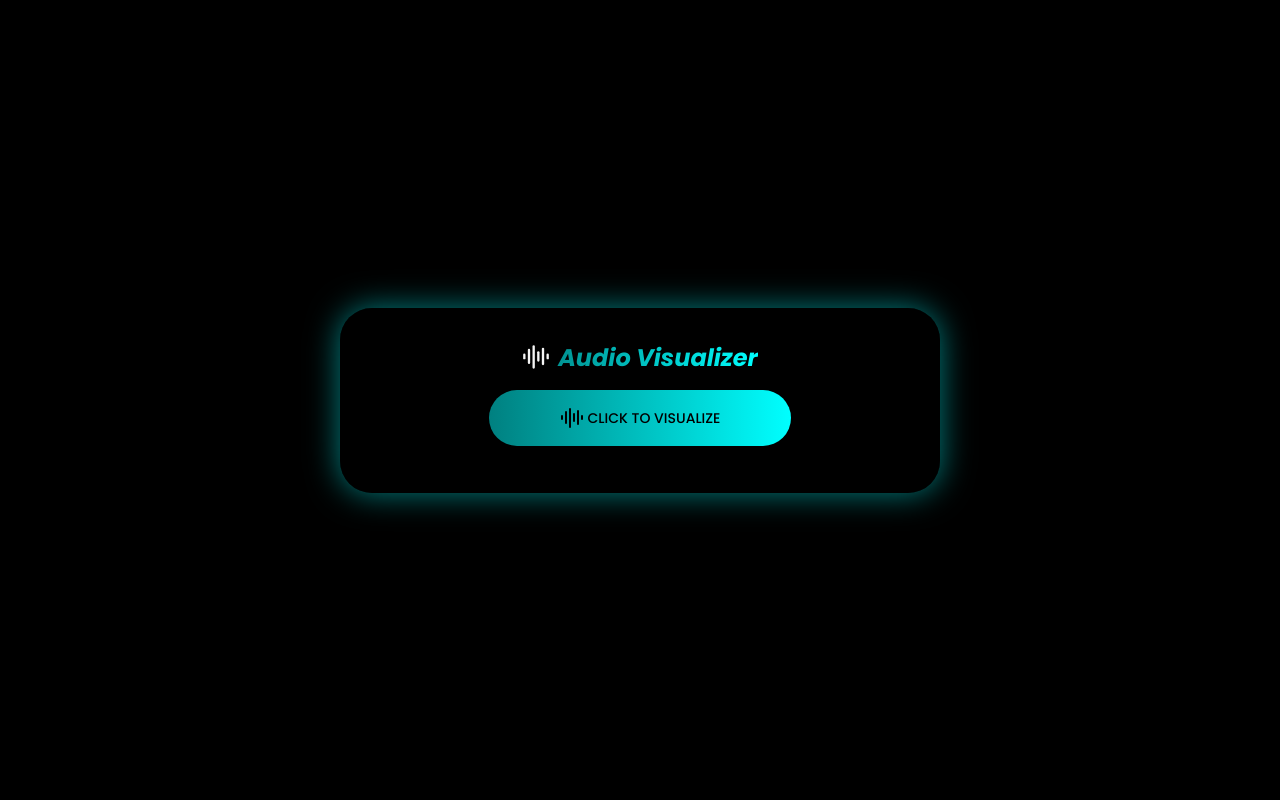
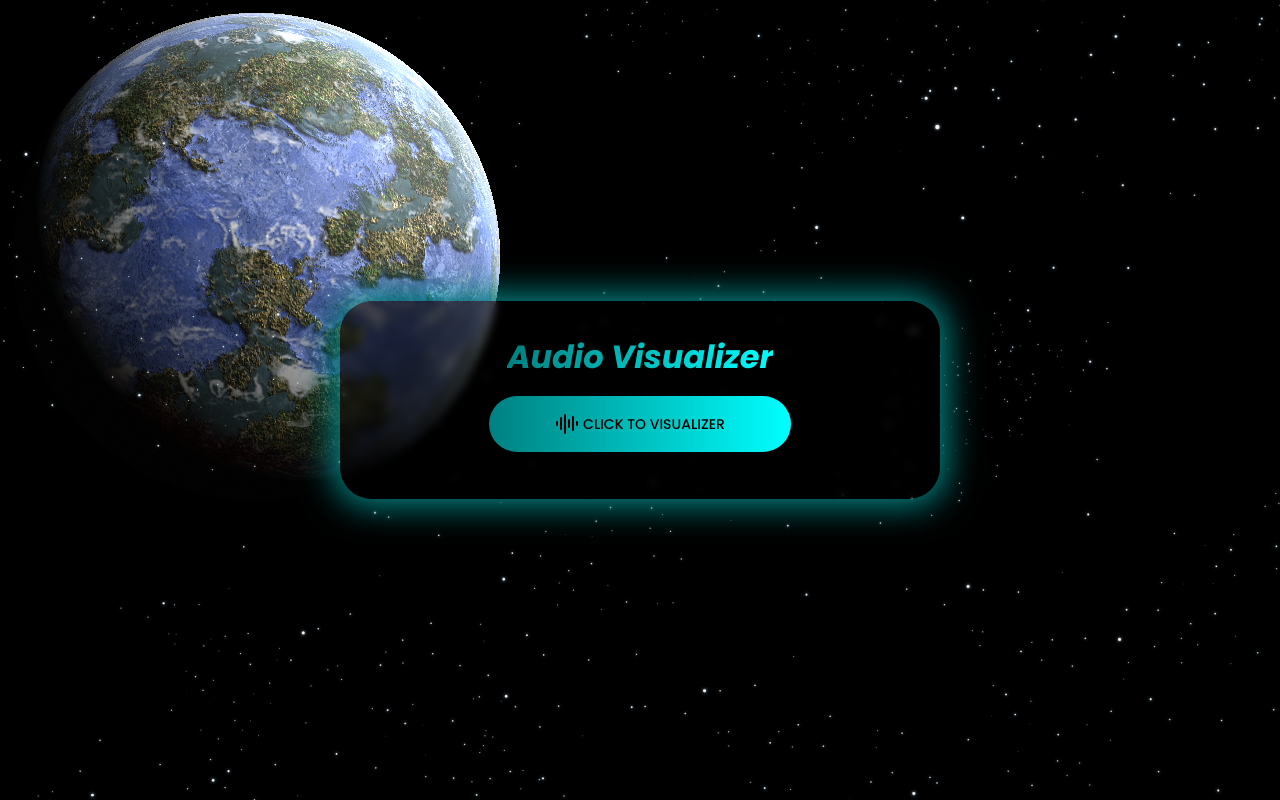
Before and after one commit to lyrarod/audio-visualizer, a website: page index.html in a window 1280 px wide. Drawn offline with Linux system fonts and the light colour scheme.

Commit message:
add terrestrial

```diff
--- a/index.html
+++ b/index.html
@@ -10,31 +10,10 @@
   </head>
   <body>
     <div class="container animation">
-      <h1>
-        <svg
-          xmlns="http://www.w3.org/2000/svg"
-          width="28"
-          height="28"
-          viewBox="0 0 24 24"
-          fill="none"
-          stroke="currentColor"
-          stroke-width="2"
-          stroke-linecap="round"
-          stroke-linejoin="round"
-          class="lucide lucide-audio-lines-icon lucide-audio-lines"
-        >
-          <path d="M2 10v3" />
-          <path d="M6 6v11" />
-          <path d="M10 3v18" />
-          <path d="M14 8v7" />
-          <path d="M18 5v13" />
-          <path d="M22 10v3" />
-        </svg>
-        <p>Audio Visualizer</p>
-      </h1>
+      <h1>Audio Visualizer</h1>
+
       <div id="audioContainer">
         <audio id="audio" controls></audio>
-
         <button id="btnVisualizer">
           <svg
             xmlns="http://www.w3.org/2000/svg"
@@ -55,7 +34,7 @@
             <path d="M18 5v13" />
             <path d="M22 10v3" />
           </svg>
-          Click to Visualize
+          Click to Visualizer
         </button>
       </div>
 
@@ -70,5 +49,6 @@
       </div>
     </div>
     <canvas id="canvas"></canvas>
+    <img src="/assets/Terrestrial_01-512x512.png" alt="" id="planet" />
   </body>
 </html>
--- a/main.js
+++ b/main.js
@@ -1,5 +1,3 @@
-import { convertAudioToBase64 } from "./utils.js";
-
 const audio = document.getElementById("audio");
 const fileInput = document.getElementById("file");
 const canvas = document.getElementById("canvas");
@@ -17,6 +15,8 @@ const btnFile = document.getElementById("btnFile");
 const btnVisualizer = document.getElementById("btnVisualizer");
 const labelFile = document.getElementById("labelFile");
 const fileContainer = document.getElementById("fileContainer");
+const line = document.getElementById("line");
+const planet = document.getElementById("planet");
 
 btnFile.addEventListener("click", () => fileInput.click());
 
@@ -24,29 +24,26 @@ function addBadge(file) {
   const button = document.createElement("button");
   button.innerText = file.name;
   button.id = String(Date.now());
+  button.classList.add("animation");
   document.getElementById("badges").appendChild(button);
-  button.classList.add("animation");
 
-  button.addEventListener("click", (e) => {
-    e.preventDefault();
+  button.addEventListener("click", () => {
     audio.src = file.src;
     audio.play();
     audio.loop = true;
+    btnFile.innerText = file.name;
     setupAudio(audio);
     draw();
-
-    btnVisualizer.disabled = false;
-    btnFile.innerText = file.name;
   });
 }
 
 btnVisualizer.addEventListener("click", (e) => {
-  e.preventDefault();
   audio.src = "/assets/audios/never-back-down.ogg";
   audio.play();
   audio.loop = true;
   e.target.style.display = "none";
   fileContainer.style.display = "flex";
+  planet.style.animationPlayState = "running";
   setupAudio(audio);
   draw();
 });
@@ -54,9 +51,7 @@ btnVisualizer.addEventListener("click", (e) => {
 fileInput.addEventListener("change", async (e) => {
   const file = e.target.files[0];
   if (!file) return;
-  let src = URL.createObjectURL(file);
-  btnVisualizer.disabled = false;
-  btnVisualizer.style.display = "none";
+  const src = URL.createObjectURL(file);
   btnFile.innerText = file.name;
   labelFile.innerText = "Current Audio: ";
   line.style.display = "flex";
@@ -80,7 +75,6 @@ function setupAudio(audio) {
   analyser.fftSize = 2048;
   bufferLength = analyser.frequencyBinCount;
   dataArray = new Uint8Array(bufferLength);
-
   analyser.getByteTimeDomainData(dataArray);
 }
 
--- a/style.css
+++ b/style.css
@@ -25,8 +25,8 @@ body {
   justify-content: center;
   align-items: center;
   row-gap: 1rem;
-  background-color: #0007;
-  box-shadow: 0 0 2rem 0 teal;
+  background-color: #0009;
+  box-shadow: 0 0 2rem 0.5rem teal;
   backdrop-filter: blur(4px);
   border-radius: 2rem;
   padding: 2rem;
@@ -37,8 +37,6 @@ body {
   h1 {
     display: flex;
     align-items: center;
-    column-gap: 0.5rem;
-    font-size: 1.5rem;
     font-style: italic;
     user-select: none;
     background: #008080;
@@ -46,16 +44,17 @@ body {
     background-clip: text;
     -webkit-background-clip: text;
     -webkit-text-fill-color: transparent;
-
-    svg {
-      /* color: rebeccapurple; */
-    }
   }
 }
+
 @media (max-width: 700px) {
   .container {
     margin: 1rem;
     box-shadow: 0 0 1rem teal;
+
+    h1 {
+      font-size: 1.75rem;
+    }
   }
 }
 #audioContainer {
@@ -168,9 +167,42 @@ body {
 
 canvas {
   position: absolute;
-  bottom: 0;
+  top: 0;
   left: 0;
   width: 100%;
   height: 100%;
+  max-width: 100%;
+  user-select: none;
+  background-image: url("/assets/stars_small_1.png");
+  background-size: cover;
+  background-position: center;
+  background-repeat: no-repeat;
+  z-index: 0;
+}
+
+#planet {
+  position: fixed;
+  top: 0;
+  left: 0;
+  translate: 0 0;
+  max-width: 512px;
+  transition: all 0.2s ease-in-out;
+  animation: planetRotate 60s linear infinite;
+  animation-play-state: paused;
   z-index: -1;
+
+  @media screen and (max-width: 700px) {
+    max-width: 256px;
+    left: 50%;
+    translate: -50% 0;
+  }
 }
+
+@keyframes planetRotate {
+  from {
+    transform: rotate(0deg);
+  }
+  to {
+    transform: rotate(360deg);
+  }
+}
--- a/utils.js
+++ b/utils.js
@@ -2,7 +2,8 @@ export function convertAudioToBase64(file) {
   return new Promise((resolve, reject) => {
     const reader = new FileReader();
     reader.onload = (e) => resolve(e.target.result);
-    reader.onerror = () => reject(new Error("Erro ao converter arquivo"));
+    reader.onerror = () =>
+      reject(new Error("Error converting audio to base64"));
     reader.readAsDataURL(file);
   });
 }
```
Also changed, not shown: assets/Terrestrial_01-512x512.png (added), assets/stars_small_1.png (added).
